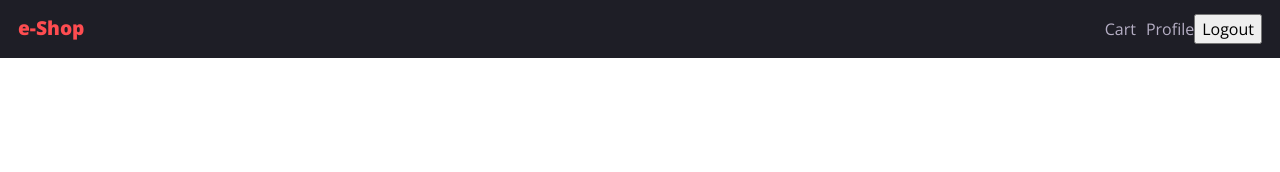
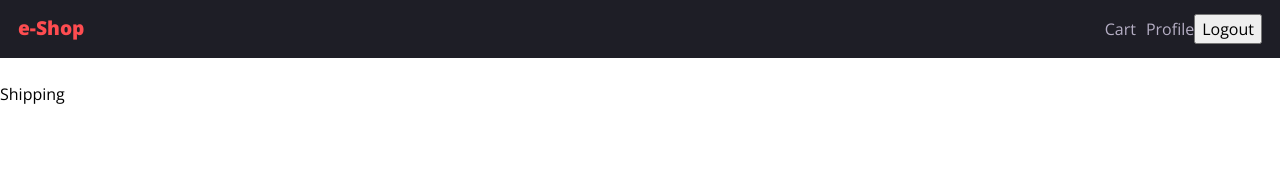
Before and after one commit to VentsiGeorgiev/e-shop, a React (Create React App) app in the folder client/: page /shipping in a window 1280 px wide. Shown: the top 172 px of the page. Built offline with nearby package versions, Linux system fonts and the light colour scheme; sample sign-in values are in the browser's storage.

Commit message:
Add Shipping route - protect and redirect to shipping after login

```diff
--- a/client/src/App.js
+++ b/client/src/App.js
@@ -1,4 +1,4 @@
-import { Routes, Route } from 'react-router-dom';
+import { Routes, Route, useParams, useSearchParams } from 'react-router-dom';
 import Header from './components/Header/Header';
 import Home from './pages/Home/Home';
 import Product from './pages/Product/Product';
@@ -7,6 +7,7 @@ import Login from './pages/Login/Login';
 import Register from './pages/Register/Register';
 import Profile from './pages/Profile/Profile';
 import PrivateRoute from './components/PrivateRoute/PrivateRoute';
+import Shipping from './pages/Shipping/Shipping';
 
 function App() {
   return (
@@ -22,6 +23,9 @@ function App() {
           <Route path='/profile' element={<PrivateRoute />} >
             <Route path='/profile' element={<Profile />} />
           </Route>
+          <Route path='/shipping' element={<PrivateRoute />} >
+            <Route path='/shipping' element={<Shipping />} />
+          </Route>
 
         </Routes>
 
--- a/client/src/components/PrivateRoute/PrivateRoute.js
+++ b/client/src/components/PrivateRoute/PrivateRoute.js
@@ -1,15 +1,21 @@
-import { Navigate, Outlet } from 'react-router-dom';
+import { useNavigate, Outlet, useSearchParams } from 'react-router-dom';
 import { useAuthStatus } from '../../hooks/useAuthStatus';
 import Spinner from '../Spinner/Spinner';
 
 const PrivateRoute = () => {
     const { loggedIn, checkingStatus } = useAuthStatus();
 
+    const [searchParams] = useSearchParams();
+    const navigate = useNavigate();
+    const currentPath = searchParams.get('redirect');
+
+
     if (checkingStatus) {
         return <Spinner />;
     }
 
-    return loggedIn ? <Outlet /> : <Navigate to='/sign-in' />;
+    return loggedIn
+        ? <Outlet /> : navigate(`/sign-in?redirect=${currentPath}`);
 
 
 };
--- a/client/src/pages/Cart/Cart.js
+++ b/client/src/pages/Cart/Cart.js
@@ -1,9 +1,10 @@
 import { useEffect, useState } from 'react';
 import { useSelector, useDispatch } from 'react-redux';
-import { Link, useParams, useSearchParams } from 'react-router-dom';
+import { Link, useNavigate, useParams, useSearchParams } from 'react-router-dom';
 import BackButton from '../../components/BackButton/BackButton';
 import Spinner from '../../components/Spinner/Spinner';
 import { addToCart, removeFromCart } from '../../features/cart/cartSlice';
+import { getUserData } from '../../utils/user';
 
 function Cart() {
 
@@ -12,6 +13,8 @@ function Cart() {
     const dispatch = useDispatch();
     const params = useParams();
     const [searchParams] = useSearchParams();
+    const navigate = useNavigate();
+    const user = getUserData();
 
     const id = params.id;
     const qty = Number(searchParams.get('qty'));
@@ -40,7 +43,8 @@ function Cart() {
     };
 
     const checkoutHandler = () => {
-        console.log('checkout');
+        user ? navigate('/shipping')
+            : navigate('/shipping?redirect=shipping');
     };
 
     return (
@@ -103,6 +107,7 @@ function Cart() {
                         >
                             Proceed To Ckeckout
                         </button>
+
                     </div>
                 </section>
             )}
--- a/client/src/pages/Login/Login.js
+++ b/client/src/pages/Login/Login.js
@@ -1,5 +1,5 @@
 import { useEffect, useState } from 'react';
-import { Link, useNavigate } from 'react-router-dom';
+import { Link, useNavigate, useParams, useSearchParams } from 'react-router-dom';
 import { useDispatch, useSelector } from 'react-redux';
 import { login, reset } from '../../features/auth/authSlice';
 import Message from '../../components/Message/Message';
@@ -17,15 +17,17 @@ function Login() {
 
     const dispatch = useDispatch();
     const navigate = useNavigate();
+    const [searchParams] = useSearchParams();
 
     const { user, isLoading, isError, isSuccess, message } = useSelector((state) => state.auth);
 
+    const path = searchParams.get('redirect');
 
     useEffect(() => {
         if (isSuccess || user) {
-            navigate('/');
+            path ? navigate(`/${path}`) : navigate('/');
         }
-    }, [isSuccess, navigate, user]);
+    }, [isSuccess, navigate, user, path]);
 
     const onChangeHandler = (e) => {
         setFormData((prevState) => ({
--- /dev/null
+++ b/client/src/pages/Shipping/Shipping.js
@@ -0,0 +1,7 @@
+function Shipping() {
+    return (
+        <div>Shipping</div>
+    );
+}
+
+export default Shipping;
```
